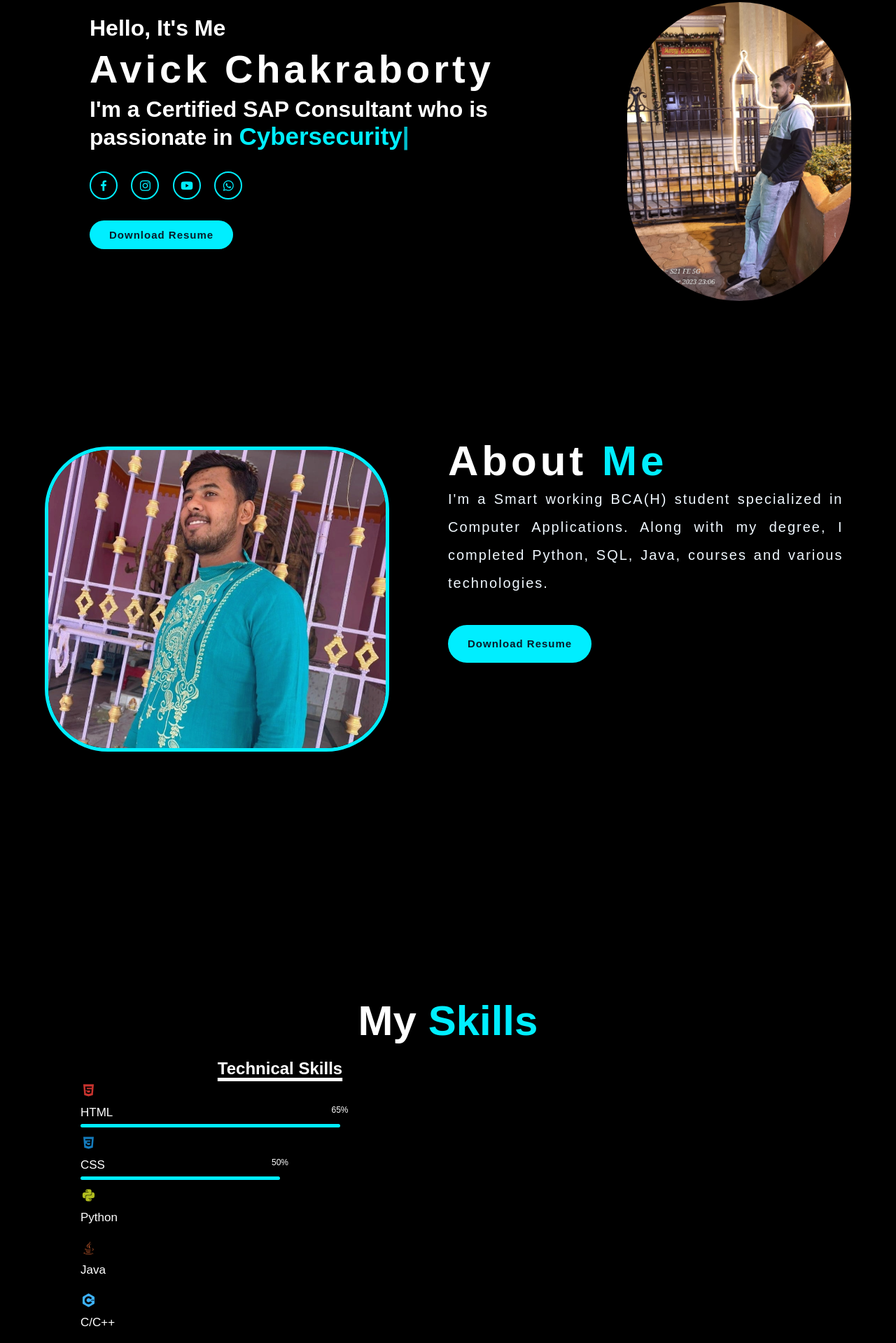
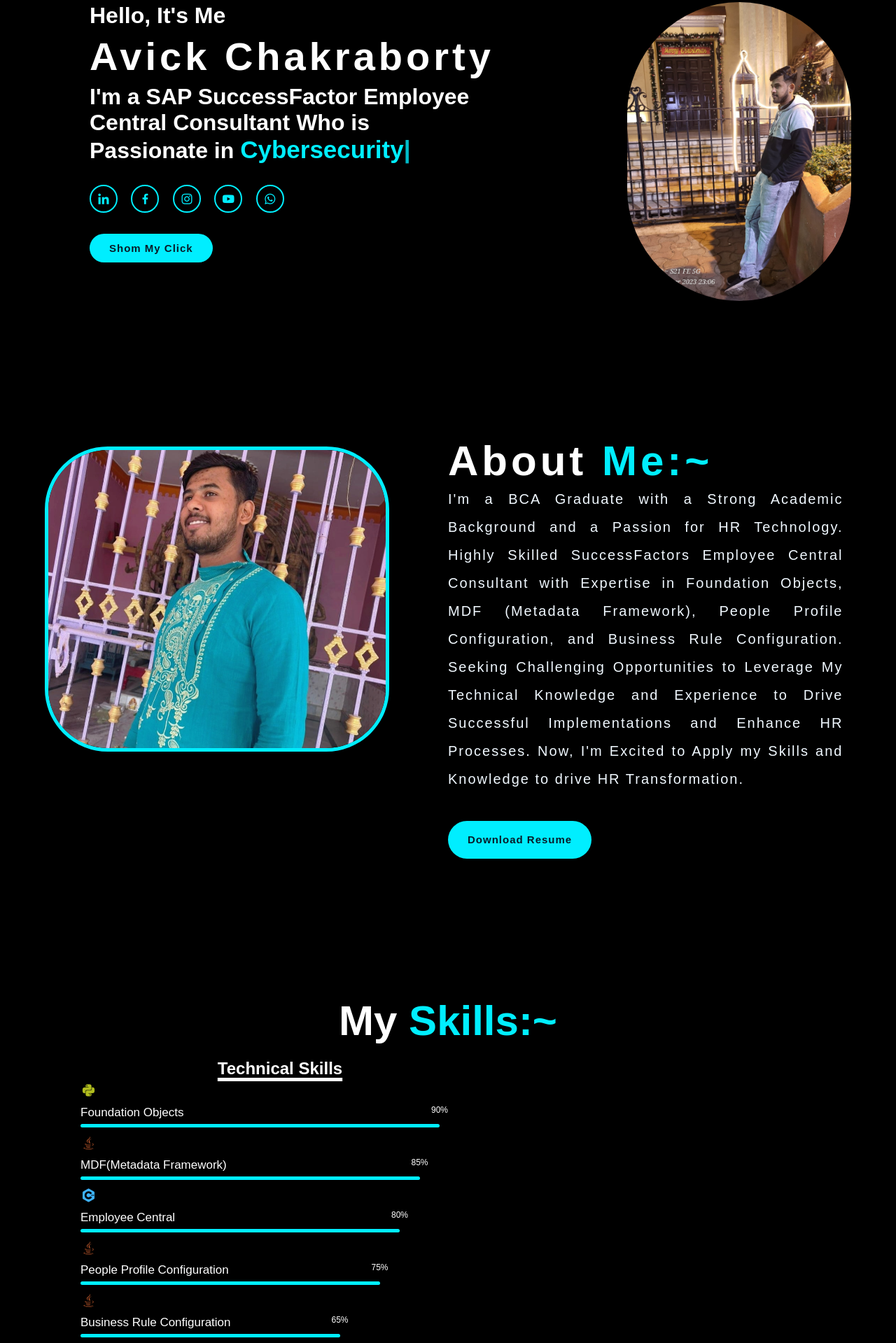
Before and after one commit to AvickChakraborty/avickchakraborty.github.io, a plain HTML site: page index.html in a window 1280 px wide. Shown: the part 246-2165 px from the top of the page at 70% size. Drawn offline with nearby package versions, Linux system fonts and the light colour scheme.

Commit message:
Add files via upload

```diff
--- a/index.html
+++ b/index.html
@@ -4,7 +4,7 @@
         <meta charset="UTF-8">
         <meta http-equiv="X-UA-Compatible" content="IE=edge">
         <meta name="viewport" content="width=device-width, initial-scale=1.0">
-        <title>Portfolio</title>
+        <title>AVICK Here</title>
         <link rel="shortcut icon" type="image/png" href="ic.png">
         <link rel="stylesheet" href='./files/style.css'>
         <link href='https://unpkg.com/boxicons@2.1.4/css/boxicons.min.css' rel='stylesheet'>
@@ -21,7 +21,8 @@
                 <a href="#About" style="--i:2">About</a>
                 <a href="#Skills" style="--i:3">Skills</a>
                 <a href="#Projects" style="--i:4">Projects</a>
-                <a href="#Contact" style="--i:5">Contact</a>
+                <a href="#Services" style="--i:5">Services</a>
+                <a href="#Contact" style="--i:6">Contact</a>
             </nav>
         </header>
 
@@ -31,21 +32,22 @@
 
                 <h3>Hello, It's Me</h3>
                 <h1>Avick Chakraborty</h1>
-                <h4 style="--i:6">I'm a Certified SAP Consultant who is<br>
-                    passionate in <span class="text"></span></h4>
+                <h4 style="--i:7">I'm a SAP SuccessFactor Employee Central Consultant Who is<br>
+                    Passionate in <span class="text"></span></h4>
 
                 <div class="img">
                      <img src="./img/1.jpg" class="responsive">
                 </div>
 
                 <div class="home-sci">
-                    <a href="https://www.facebook.com/avick.chakrobarty?mibextid=ZbWKwL"style="--i:7" target="_blank"><i class='bx bxl-facebook'></i></a>
-                    <a href="https://www.instagram.com/avick_91/?utm_source=qr&igsh=bmtzZTdsa2p4MGp5"style="--i:8" target="_blank"><i class='bx bxl-instagram' ></i></a>
-                    <a href="https://www.youtube.com/"style="--i:9" target="_blank"><i class='bx bxl-youtube'></i></a>
-                    <a href="https://whatsapp.com/"style="--i:9" target="_blank"><i class='bx bxl-whatsapp'></i></a>
+                    <a href="https://www.linkedin.com/in/avick-chakrabarty-ab6232228"style="--i:8" target="_blank"><i class='bx bxl-linkedin'></i></a>
+                    <a href="https://www.facebook.com/avick.chakrobarty?mibextid=ZbWKwL"style="--i:9" target="_blank"><i class='bx bxl-facebook'></i></a>
+                    <a href="https://www.instagram.com/avick_91/?utm_source=qr&igsh=bmtzZTdsa2p4MGp5"style="--i:10" target="_blank"><i class='bx bxl-instagram' ></i></a>
+                    <a href="https://www.youtube.com/"style="--i:11" target="_blank"><i class='bx bxl-youtube'></i></a>
+                    <a href="https://whatsapp.com/"style="--i:12" target="_blank"><i class='bx bxl-whatsapp'></i></a>
 
                 </div>
-                <a href="  " style="--i:11" class="btn-box" target="_blank">Download Resume</a>
+                <a href="E:\New.html2\portfolio-master\gallery.html" style="--i:13" class="btn-box" target="_blank">Shom My Click</a>
             </div>
         </section>
 
@@ -56,12 +58,13 @@
                     <img src="./img/2.jpg" class="abt-res">
                 </div>
                 <div class="about-text">
-                    <h2>About <span>Me</span></h2>
-                    <p>I'm a Smart working BCA(H) student specialized in Computer Applications.
-                        Along with my degree, I completed Python, SQL, Java, courses and various technologies.
+                    <h2>About <span>Me:~</span></h2>
+                    <p>I'm a BCA Graduate with a Strong Academic Background and a Passion for HR Technology. Highly Skilled SuccessFactors Employee Central Consultant with Expertise in Foundation Objects, MDF
+(Metadata Framework), People Profile Configuration, and Business Rule Configuration. Seeking
+Challenging Opportunities to Leverage My Technical Knowledge and Experience to Drive Successful Implementations and Enhance HR Processes. Now, I'm Excited to Apply my Skills and Knowledge to drive HR Transformation.
                        <br>
                         <br>
-                        <a href="  " style="--i:11" class="abtbtn-box" target="_blank">Download Resume</a>
+                        <a href="E:\New.html2\portfolio-master\Avick Chakraborty_Cv.pdf" style="--i:14" class="abtbtn-box" target="_blank">Download Resume</a>
                     </p>
                 </div>
             </div>
@@ -69,11 +72,56 @@
 
 
         <section id="Skills">
-            <h1 class="subtitle">My <span>Skills</span></h1>
+            <h1 class="subtitle">My <span>Skills:~</span></h1>
             <div class="sec">
                 <div class="container1">
                     <h1 class="heading1">Technical Skills</h1>
                     <div class="Technical-bars">
+
+                        <div class="bar"><i class='bx bxl-python' style="color: #b0bc1e;"></i>
+                            <div class="info">
+                                <span>Foundation Objects<span class="addfo"></span></span>
+                            </div>
+                            <div class="progress-line foundation_objects">
+                                <span></span>
+                            </div>
+                        </div>
+
+                        <div class="bar"><i class='bx bxl-java' style="color: #c95d2e;"></i>
+                            <div class="info">
+                                <span>MDF(Metadata Framework)<span class="addmdf"></span></span>
+                            </div>
+                            <div class="progress-line mdf">
+                                <span></span>
+                            </div>
+                        </div>
+
+                        <div class="bar"><i class='bx bxl-c-plus-plus'style="color: #3db2fc;"></i>
+                            <div class="info">
+                                <span>Employee Central<span class="addec"></span></span>
+                            </div>
+                            <div class="progress-line employee_central">
+                                <span></span>
+                            </div>
+                        </div>
+
+                         <div class="bar"><i class='bx bxl-java' style="color: #c95d2e;"></i>
+                            <div class="info">
+                                <span>People Profile Configuration<span class="addep"></span></span>
+                            </div>
+                            <div class="progress-line ep">
+                                <span></span>
+                            </div>
+                        </div>
+
+                        <div class="bar"><i class='bx bxl-java' style="color: #c95d2e;"></i>
+                            <div class="info">
+                                <span>Business Rule Configuration <span class="addbrc"></span></span>
+                            </div>
+                            <div class="progress-line brc">
+                                <span></span>
+                            </div>
+                        </div>
 
                         <div class="bar"><i class='bx bxl-html5' style="color: #c9332e;"></i>
                             <div class="info">
@@ -93,32 +141,7 @@
                             </div>
                         </div>
 
-                        <div class="bar"><i class='bx bxl-python' style="color: #b0bc1e;"></i>
-                            <div class="info">
-                                <span>Python <span class="addpy"></span></span>
-                            </div>
-                            <div class="progress-line python">
-                                <span></span>
-                            </div>
-                        </div>
 
-                        <div class="bar"><i class='bx bxl-java' style="color: #c95d2e;"></i>
-                            <div class="info">
-                                <span>Java <span class="addjava"></span></span>
-                            </div>
-                            <div class="progress-line java">
-                                <span></span>
-                            </div>
-                        </div>
-
-                        <div class="bar"><i class='bx bxl-c-plus-plus'style="color: #3db2fc;"></i>
-                            <div class="info">
-                                <span>C/C++ <span class="addc"></span></span>
-                            </div>
-                            <div class="progress-line cpls">
-                                <span></span>
-                            </div>
-                        </div>
 
                     </div>
                 </div>
@@ -126,6 +149,7 @@
                 <div class="container2">
                     <h1 class="heading1">Professional Skills</h1>
                     <div class="radial-bars">
+
                         <div class="radial-bar">
                             <svg x="0px" y="0px" viewBox="0 0 200 200">
                                 <circle class="progress-bar" cx="100" cy="80" r="80"></circle>
@@ -161,6 +185,16 @@
                             <div class="percentage">90%</div>
                             <div class="text">Teamwork</div>
                         </div>
+
+                        <div class="radial-bar">
+                            <svg x="0px" y="0px" viewBox="0 0 200 200">
+                                <circle class="progress-bar" cx="100" cy="80" r="80"></circle>
+                                <circle class="path path-1" cx="100" cy="80" r="80"></circle>
+                            </svg>
+                            <div class="percentage">75%</div>
+                            <div class="text">MS Office</div>
+                        </div>
+
                     </div>
                 </div>
             </div>
@@ -169,7 +203,7 @@
         <section id="Projects">
             <div id="portfolio" class="services">
                 <div class="main-text" id="serv">
-                    <h2>My <span>Projects</span></h2>
+                    <h2>My <span>Projects:~</span></h2>
                     <div class="serv-container">
                         <div class="row">
                             <img src="./img/FMD.png">
@@ -211,26 +245,33 @@
         <section id="Services">
             <div class="project">
                 <div class="container">
-                    <h1 class="sub-title">My <span>Services</span></h1>
+                    <h1 class="sub-title">My <span>Services:~</span></h1>
                     <div class="prj-list">
+
                         <div>
                             <i class='bx bx-code' style="color: #00eeff;"></i>
-                            <h2>Web Development</h2>
-                            <p>Plan, create and code internet sites and web pages with modern and artful design.</p>
+                            <h2>Configuration</h2>
+                            <p>Configuring the SAP SuccessFactors software to meet the unique needs of the client's business.</p>
+                        </div>
 
-                        </div>
                         <div>
                             <i class='bx bx-cube' style="color: #00eeff;"></i>
-                            <h2>UI / UX Design</h2>
-                            <p>Specialized in creating clean, artful design that are both intuitive and functional.</p>
+                            <h2>Support & Maintenance</h2>
+                            <p>Providing ongoing support and maintenance for Employee Central after implementation.</p>
+                        </div>
 
-                        </div>
                         <div>
                             <i class='bx bxl-android' style="color: #00eeff;"></i>
-                            <h2>Software Development</h2>
-                            <p>Mobile application developer with knowledge of Java and Android Studio.</p>
+                            <h2>Integration</h2>
+                            <p>Configuring and managing integrations between SAP SuccessFactors.</p>
+                        </div>
 
+                        <div>
+                            <i class='bx bxl-android' style="color: #00eeff;"></i>
+                            <h2>Training</h2>
+                            <p>Training end users and HR administrators on how to use and maintain the system.</p>
                         </div>
+
                     </div>
                 </div>
             </div>
@@ -239,16 +280,17 @@
 
         <section class="contacts" id="Contact">
             <div class="contact-text">
-                <h2>Contact <span>Me</span></h2>
+                <h2>Contact <span>Me:~</span></h2>
                 <h4><center>Let's Work Together</center></h4>
                 <div class="contact-list">
                     <li><i class='bx bxs-send'></i>akashchakraborty7407@gmail.com</li>
                     <li><i class="bx bxs-phone-call" ></i>8900112344</li>
                 </div>
                 <div class="contact-icons">
-                    <a href="https://www.facebook.com/avick.chakrobarty?mibextid=ZbWKwL"style="--i:7" target="_blank"><i class='bx bxl-facebook'></i></a>
-                   <a href="https://www.instagram.com/avick_91/?utm_source=qr&igsh=bmtzZTdsa2p4MGp5"style="--i:8" target="_blank"><i class='bx bxl-instagram' ></i></a>
-                    <a href="https://www.linkedin.com/in/avick-chakrabarty-ab6232228/"style="--i:8" target="_blank"><i class="bx bxl-linkedin"></i></a>
+                     <a href="https://www.linkedin.com/in/avick-chakrabarty-ab6232228"style="--i:8" target="_blank"><i class='bx bxl-linkedin'></i></a>
+                    <a href="https://www.facebook.com/avick.chakrobarty?mibextid=ZbWKwL"style="--i:9" target="_blank"><i class='bx bxl-facebook'></i></a>
+                   <a href="https://www.instagram.com/avick_91/?utm_source=qr&igsh=bmtzZTdsa2p4MGp5"style="--i:10" target="_blank"><i class='bx bxl-instagram' ></i></a>
+
                 </div>
             </div>
 
```
Also changed, not shown: 1 other file.
